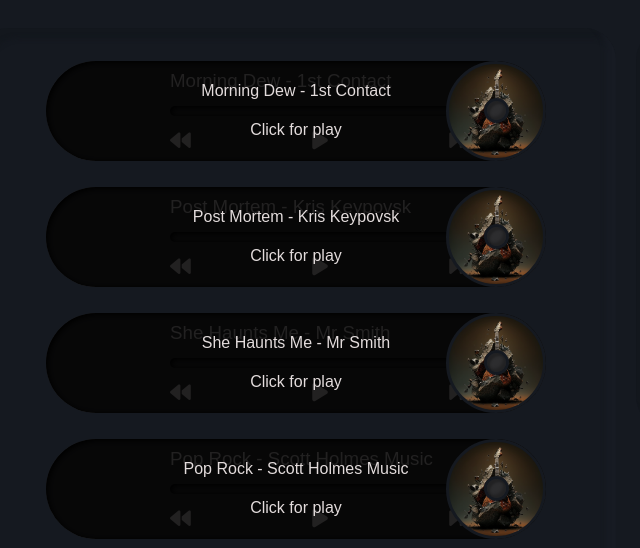
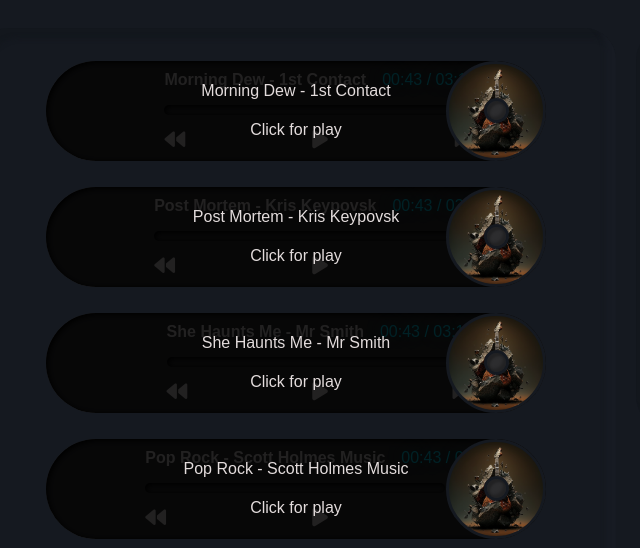
Before and after one commit to ThibaudS-web/music_sim, a website built with Vite: page index.html in a window 1280 px wide. Shown: the part 252-800 px from the top of the page, 34-674 px from the left. Built offline with nearby package versions, Linux system fonts and the light colour scheme; a web font is replaced by a local one.

```diff
--- a/src/UI/wrappers/AudioPlayer.ts
+++ b/src/UI/wrappers/AudioPlayer.ts
@@ -59,9 +59,12 @@
                     </div>
                 </div>
                 <div class="player">
-                    <h3>
-                        ${title} - ${author}
-                    </h3>
+					<div class="player-header">
+						<h4>
+							${title} - ${author}
+						</h4>
+						<p class='timer'>00:43 / 03:18</p>
+					</div>
                     <div class="container-progress">
 						<div class="progress-bar"></div>
 					</div>
@@ -76,7 +79,6 @@
                         <i class="forward fa-solid fa-forward">
                         </i>
                     </div>
-					<!-- <p id="timer"></p> -->
                 </div>
             </div>
         `
@@ -145,6 +147,7 @@
 	}
 
 	play() {
+		this.isPlaying = true
 		this.audioElement?.play()
 		this.diskOpenAnimation()
 		this.playButton?.classList.add("d-none")
@@ -154,7 +157,6 @@
 	}
 
 	pause() {
-		this.isPlaying = false
 		this.audioElement?.pause()
 		this.diskCloseAnimation()
 		this.playButton?.classList.add("d-block")
@@ -164,6 +166,7 @@
 	}
 
 	resetTrack() {
+		this.isPlaying = false
 		this.pause()
 		if (this.audioElement) {
 			this.audioElement.currentTime = 0
--- a/src/style.css
+++ b/src/style.css
@@ -162,8 +162,23 @@
 	margin-left: 3rem;
 }
 
-.player > h3 {
-	font-weight: lighter;
+.player > .player-header {
+	display: flex;
+	align-items: center;
+	justify-content: center;
+}
+
+.player-header > h4 {
+	font-weight: bold;
+	margin-right: 1em;
+}
+
+.player-header > .timer {
+	align-self: flex-end;
+	color: rgb(0, 219, 249);
+	text-shadow: 0px 0px 160px rgba(0, 219, 249, 0.25), 0px 0px 10px rgba(0, 219, 249, 0.25),
+		0px 0px 20px rgba(0, 219, 249, 0.25), 0px 0px 40px rgba(0, 219, 249, 0.25),
+		0px 0px 80px rgba(0, 219, 249, 0.25);
 }
 
 .container-progress {
```
